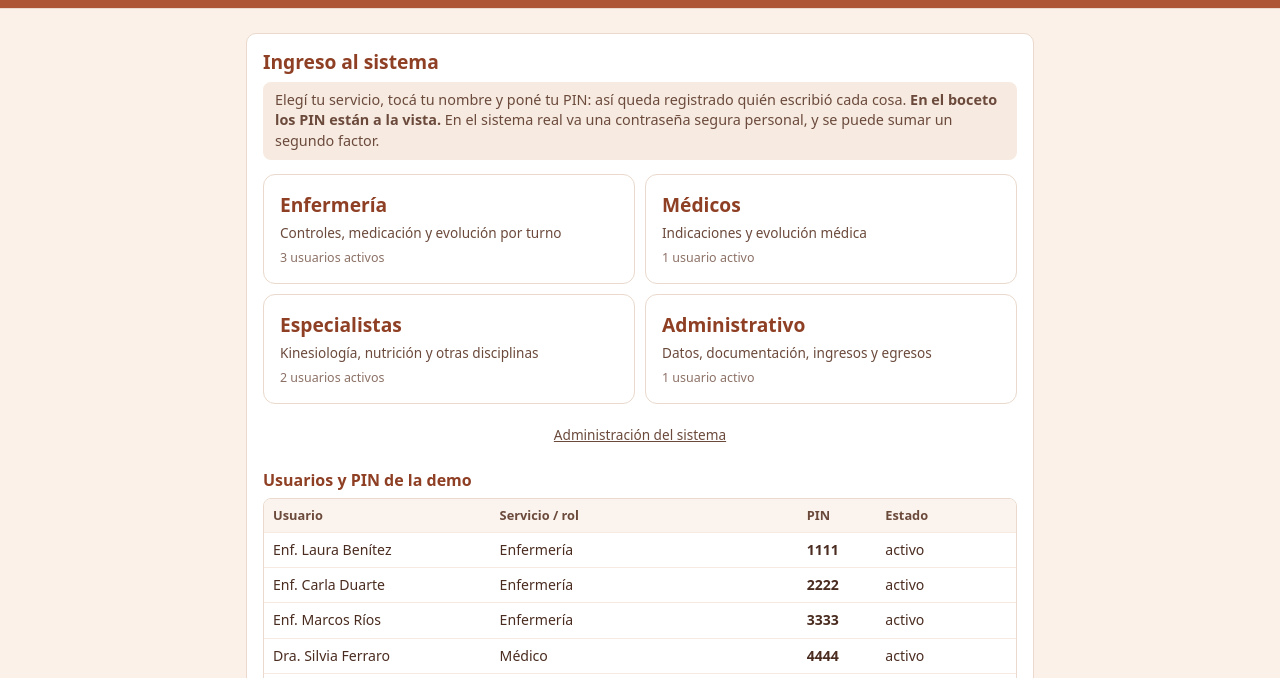
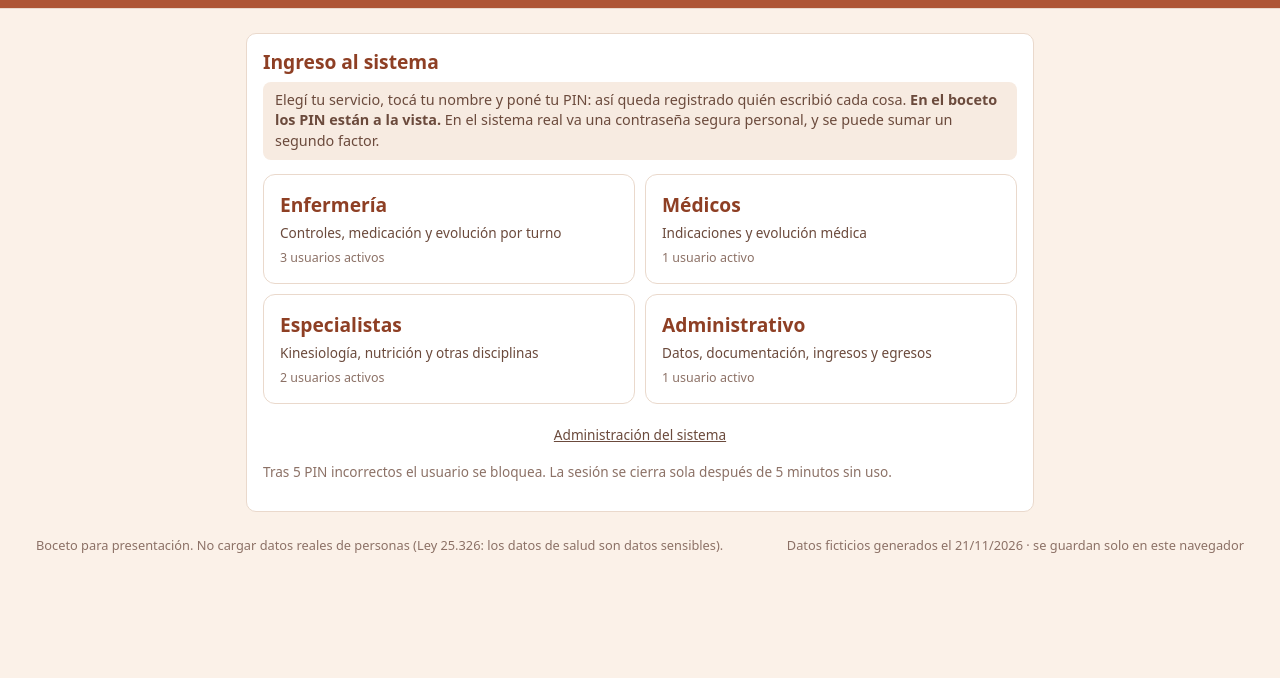
Before and after one commit to Residencia-NH/Residencia-NH.github.io, a plain HTML site: page index.html in a window 1280 px wide. Shown: the part 115-793 px from the top of the page. Drawn offline with Linux system fonts and the light colour scheme.

Commit message:
Ingreso: quitar tabla de PIN de la demo

```diff
--- a/index.html
+++ b/index.html
@@ -875,9 +875,7 @@ function renderLogin(){
     <p class="hint">Elegí tu servicio, tocá tu nombre y poné tu PIN: así queda registrado quién escribió cada cosa. <b>En el boceto los PIN están a la vista.</b> En el sistema real va una contraseña segura personal, y se puede sumar un segundo factor.</p>
     ${msg}
     <div class="svcs">${SERVICIOS.map(s=>{const n=us.filter(u=>u.rol===s[0]&&u.estado==='activo').length;return `<button class="svc" onclick="UI.loginSvc='${s[0]}';LOGIN_MSG='';render()"><b>${s[1]}</b><span>${s[2]}</span><small>${n} usuario${n===1?'':'s'} activo${n===1?'':'s'}</small></button>`;}).join('')}</div>
-    <div style="text-align:center;margin-top:14px"><button class="btn link" onclick="UI.loginSvc='admin';LOGIN_MSG='';render()">Administración del sistema</button></div>
-    <h3 class="sub">Usuarios y PIN de la demo</h3><div class="tscroll"><table><thead><tr><th>Usuario</th><th>Servicio / rol</th><th>PIN</th><th>Estado</th></tr></thead><tbody>${us.map(u=>`<tr><td>${esc(u.t+' '+u.n)}</td><td>${esc(ROLES[u.rol])}${u.esp?' — '+esc(u.esp):''}</td><td><b>${esc(u.pin)}</b></td><td>${esc(u.estado)}</td></tr>`).join('')}</tbody></table></div>
-    <p class="small muted" style="margin-top:10px">Tras 5 PIN incorrectos el usuario se bloquea. La sesión se cierra sola después de ${S.config.sesionMin} minutos sin uso.</p></div></div>`;
+    <div style="text-align:center;margin-top:14px"><button class="btn link" onclick="UI.loginSvc='admin';LOGIN_MSG='';render()">Administración del sistema</button></div>    <p class="small muted" style="margin-top:10px">Tras 5 PIN incorrectos el usuario se bloquea. La sesión se cierra sola después de ${S.config.sesionMin} minutos sin uso.</p></div></div>`;
 }
 function pinKey(k){const i=$('#pin');if(!i)return;if(k==='del')i.value=i.value.slice(0,-1);else if(i.value.length<6)i.value+=k;}
 function loginSubmit(e){e.preventDefault();const pin=$('#pin').value.trim();const r=doLogin(UI.loginUser,pin);
```
